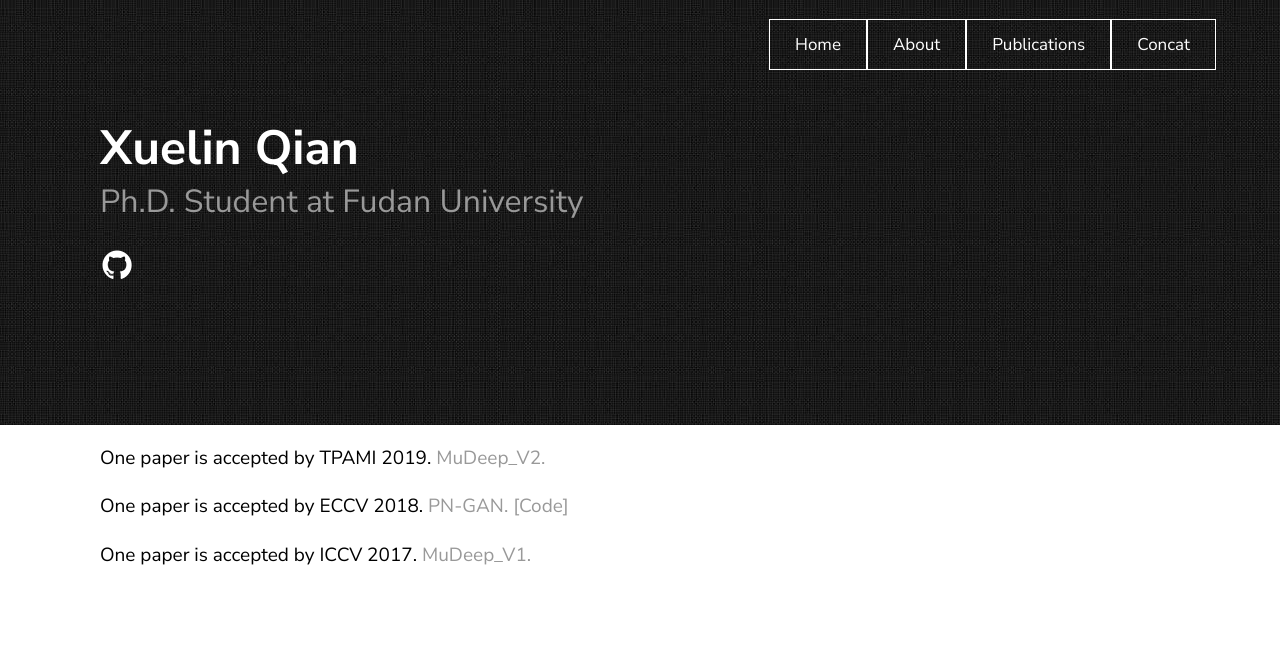
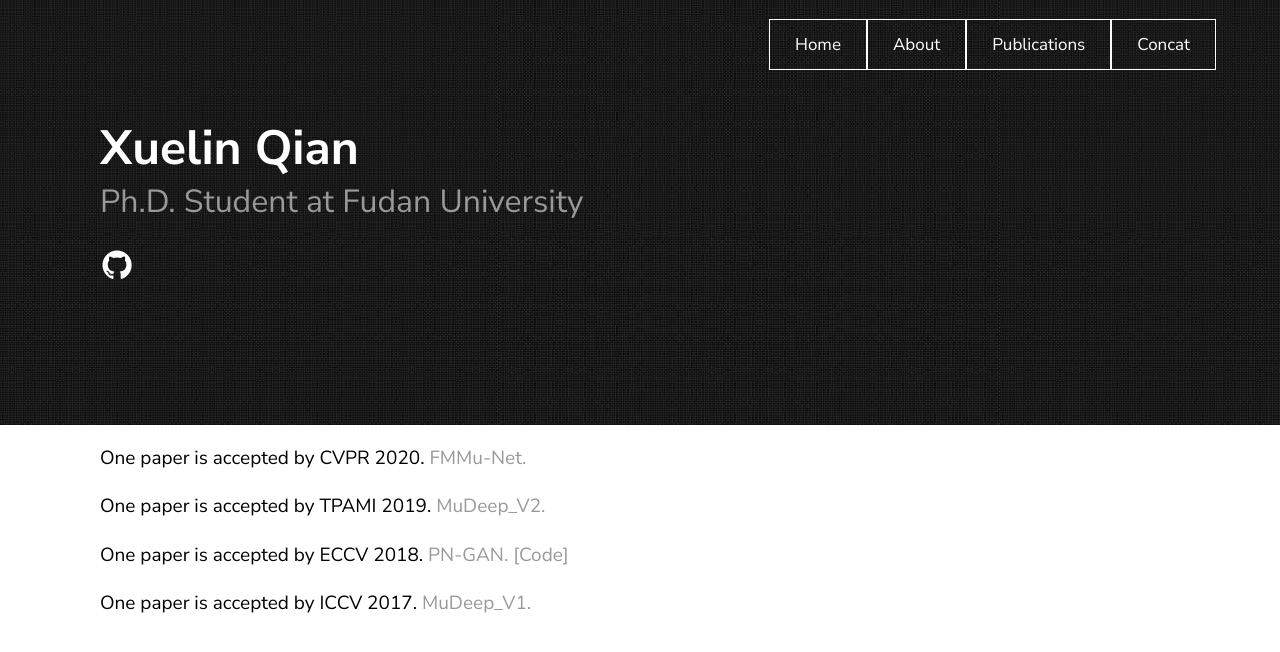
Before and after one commit to naiq/naiq.github.io, a Jekyll site: the page built from _posts/2019-08-23-news.markdown, in a window 1280 px wide. Shown: the top 652 px of the page. Built offline with Jekyll 4.4.1, drawn with Linux system fonts in a browser that asks for light colours.

Commit message:
Update 2019-08-23-news.markdown

```diff
--- a/_posts/2019-08-23-news.markdown
+++ b/_posts/2019-08-23-news.markdown
@@ -4,6 +4,9 @@ title:  "News"
 description: Welcome to drop me an email if you are interested in my works!
 date:   2019-09-12 21:03:36 +0530
 ---
+
+One paper is accepted by CVPR 2020.
+<a href="" target="_blank">FMMu-Net.</a>
 
 One paper is accepted by TPAMI 2019.
 <a href="https://ieeexplore.ieee.org/abstract/document/8762210/" target="_blank">MuDeep_V2.</a>
```
